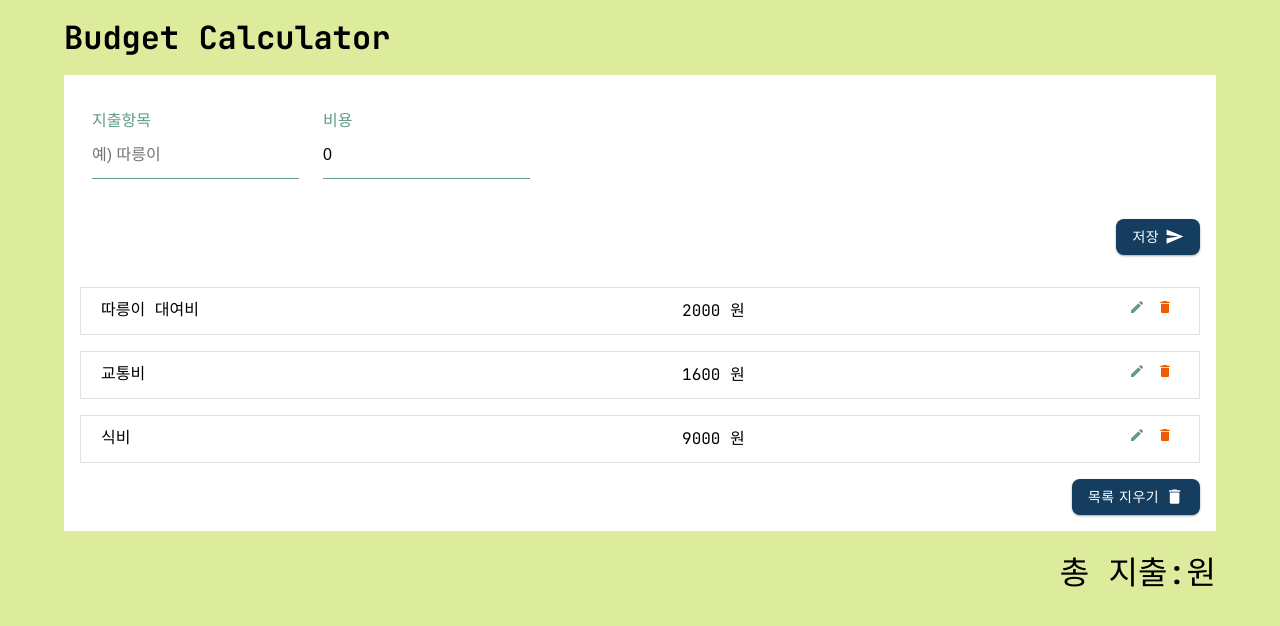
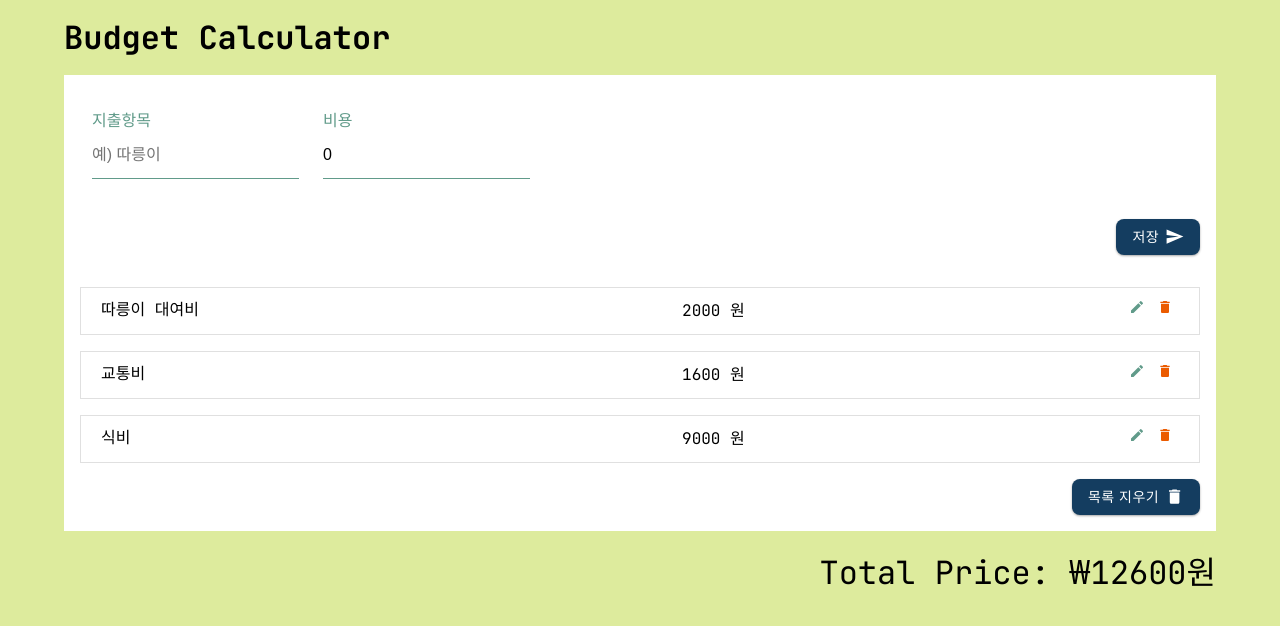
Before and after one commit to junemargot/react-budget-app, a React (Vite) app: page / in a window 1280 px wide. Shown: the top 626 px of the page. Built offline with nearby package versions, Linux system fonts and the light colour scheme.

Commit message:
add: 총 비용 계산하기

```diff
--- a/src/App.jsx
+++ b/src/App.jsx
@@ -78,8 +78,12 @@ const App = () => {
       </div>
       <div style={{ display: 'flex', justifyContent: 'end', marginTop: '1rem' }}>
         <p style={{ fontSize: '2rem' }}>
-          총 지출:
-          <span>원</span>
+          Total Price: ₩
+          <span>
+            {expenses.reduce((acc, curr) => {
+              return (acc += curr.amount);
+            }, 0)}
+            원</span>
         </p>
       </div>
     </main>
```
